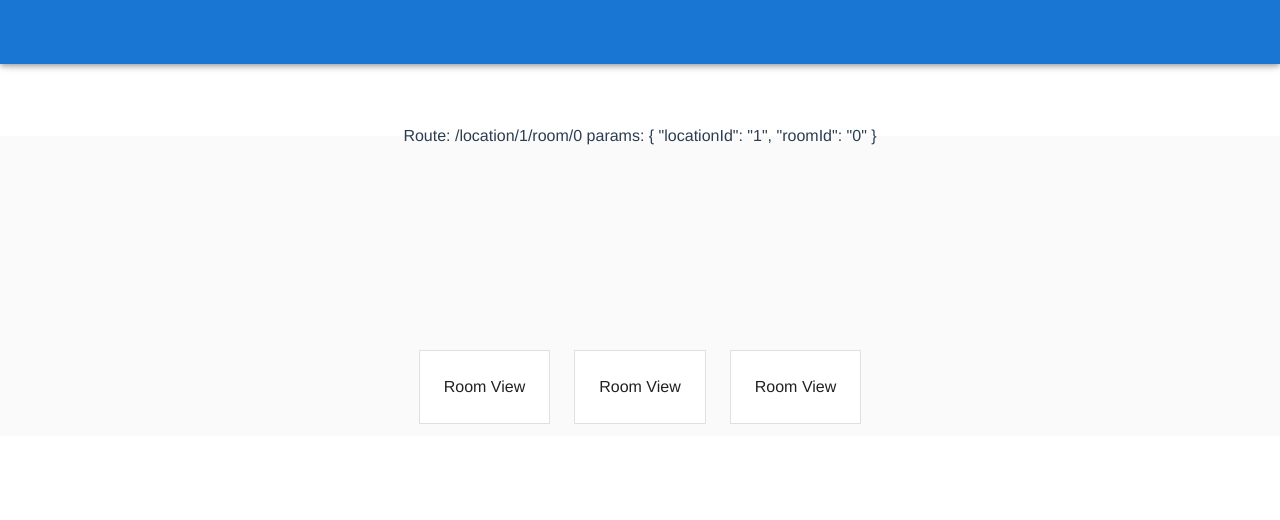
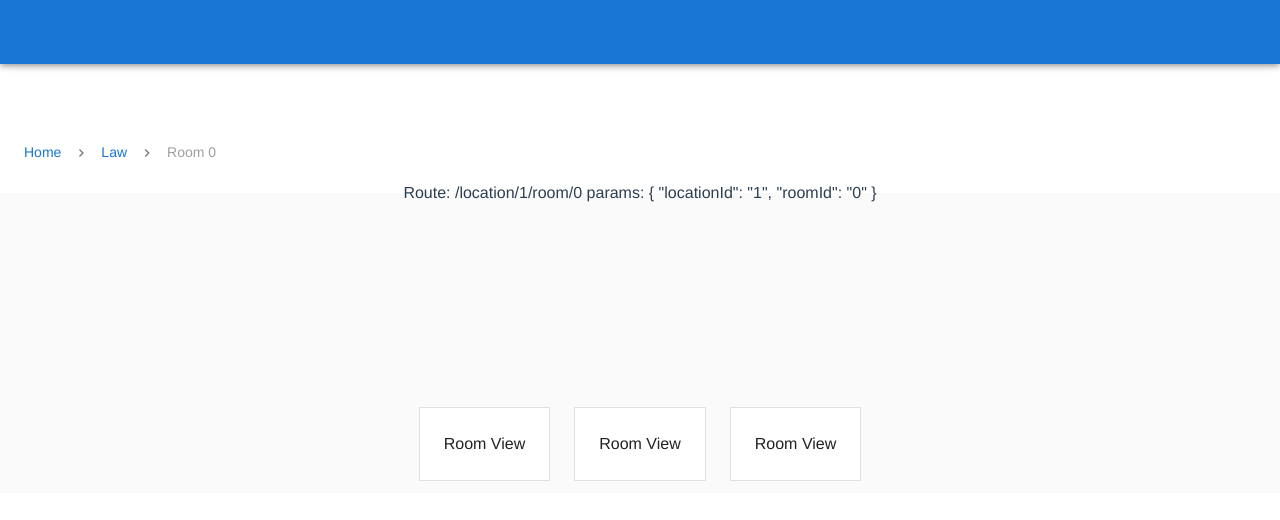
Before and after one commit to devsoc-unsw/freerooms, a Vue app in the folder frontend/: page /location/1/room/0 in a window 1280 px wide. Shown: the top 520 px of the page. Built offline with nearby package versions, Linux system fonts and the light colour scheme.

Commit message:
feat (BreadCrumbs): Add breadCrumbs

```diff
--- a/frontend/src/App.vue
+++ b/frontend/src/App.vue
@@ -10,6 +10,7 @@
       </v-app-bar>
 
       <v-content>
+        <BreadCrumbs />
         <router-view></router-view>
       </v-content>
     </v-app>
@@ -18,9 +19,15 @@
 
 <script lang="ts">
   import { Component, Vue } from 'vue-property-decorator';
+  import BreadCrumbs from './components/BreadCumbs.vue';
 
-  @Component
+  @Component({
+    components: {
+      BreadCrumbs
+    }
+  })
   export default class App extends Vue {
+
 
   }
 </script>
--- /dev/null
+++ b/frontend/src/components/BreadCumbs.vue
@@ -0,0 +1,66 @@
+<template>
+  <div>
+    <v-breadcrumbs :items="crumbs">
+      <template v-slot:divider>
+        <v-icon>mdi-chevron-right</v-icon>
+      </template>
+    </v-breadcrumbs>
+  </div>
+</template>
+
+<script>
+    import LocationService from '../services/locationService';
+    export default {
+        computed: {
+            crumbs: function() {
+                const service = new LocationService();
+
+                let pathArray = this.$route.path.split("/")
+                pathArray.shift()
+                const tempArr = []
+                // join the path together
+                if (pathArray.length > 1) {
+                    let i = 0
+                    while (i < pathArray.length) {
+                        tempArr.push(pathArray[i] + '/' + pathArray[i+1])
+                        i+=2;
+                    }
+                }
+                pathArray = tempArr
+
+                // create breadcrumbs
+                const breadcrumbs = pathArray.reduce((breadcrumbArray, path, idx) => {
+                    let name = "";
+                    const params = this.$route.params;
+                    if (path.includes('location')) {
+                        name = service.getLocationbyId(params['locationId']);
+                    }
+
+                    if (path.includes('room')) {
+                        name = service.getRoomById(params['roomId']);
+                    }
+
+                    breadcrumbArray.push({
+                        path: path,
+                        to: breadcrumbArray[idx - 1]
+                        ? "/" + breadcrumbArray[idx - 1].path + "/" + path
+                        : "/" + path,
+                        text: name,
+                        exact: true
+                    });
+                    return breadcrumbArray;
+                }, [])
+
+                breadcrumbs.unshift({
+                    path: 'home',
+                    to: '/home',
+                    text: "Home"
+                });
+
+                console.log(breadcrumbs);
+
+                return breadcrumbs;
+            }
+        }
+    };
+</script>
--- a/frontend/src/models/enum.ts
+++ b/frontend/src/models/enum.ts
@@ -5,3 +5,5 @@ enum Locations {
     Law,
     Tyree
 }
+
+export default Locations;
--- a/frontend/src/routes/routes.ts
+++ b/frontend/src/routes/routes.ts
@@ -23,21 +23,30 @@ const routes = [
             {
                 path: '/home',
                 name: 'locations',
-                component: Home
+                component: Home,
+                meta: {
+                    breadCrumb: "Home"
+                }
             }
         ]
     },
     {
         path: "/location/:locationId",
         component: LocationRoomView,
-        name: 'locationRoom'
+        name: 'locationRoom',
+        meta: {
+            breadCrumb: "Location"
+        }
     },
     {
         // we cannot do a nested route as we want to
         // render the <router-view> in the root element
         path: "/location/:locationId/room/:roomId",
         component: RoomView,
-        name: 'room'
+        name: 'room',
+        meta: {
+            breadCrumb: "Room"
+        }
     }
 ];
 
--- /dev/null
+++ b/frontend/src/services/locationService.ts
@@ -0,0 +1,12 @@
+import Locations from '../models/enum';
+
+export default class LocationService {
+
+    getRoomById (id: number): string {
+        return `Room ${id}`;
+    }
+
+    getLocationbyId (id: number): string {
+        return Locations[id];
+    }
+}
```
